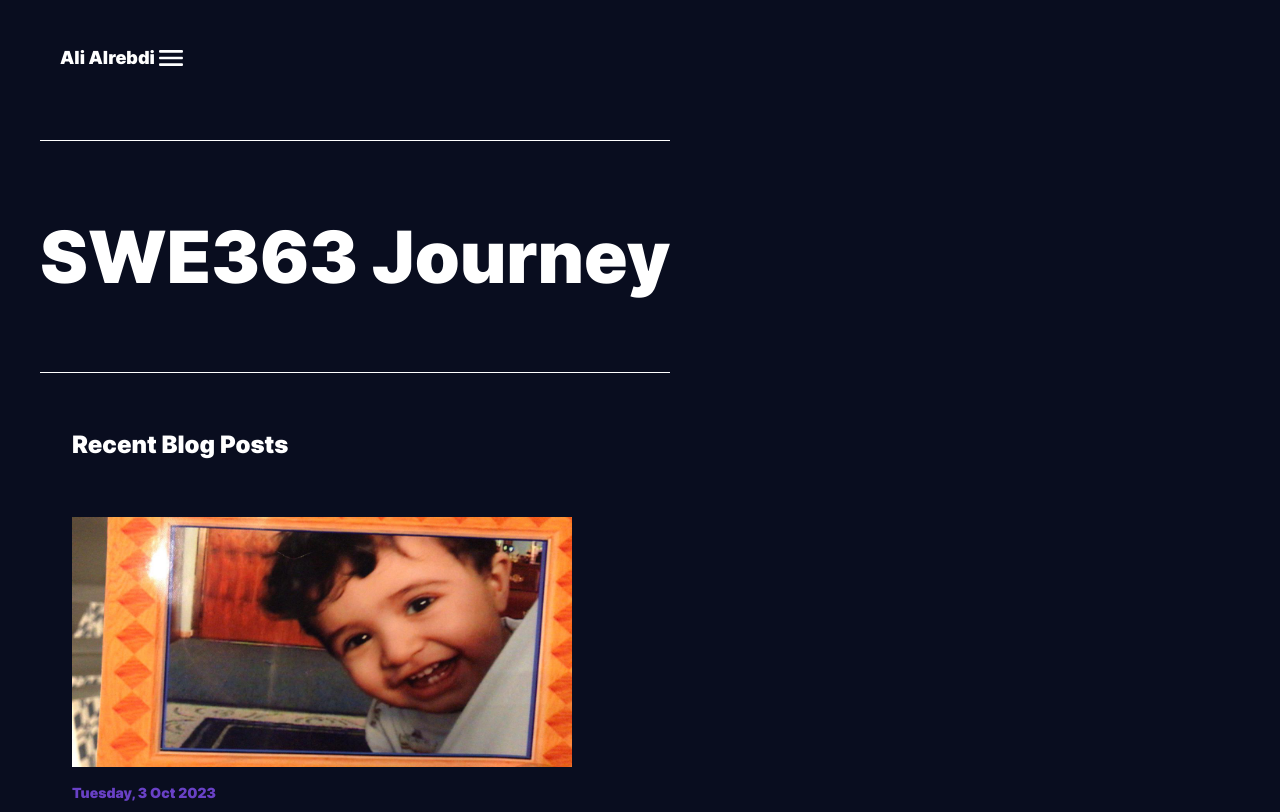
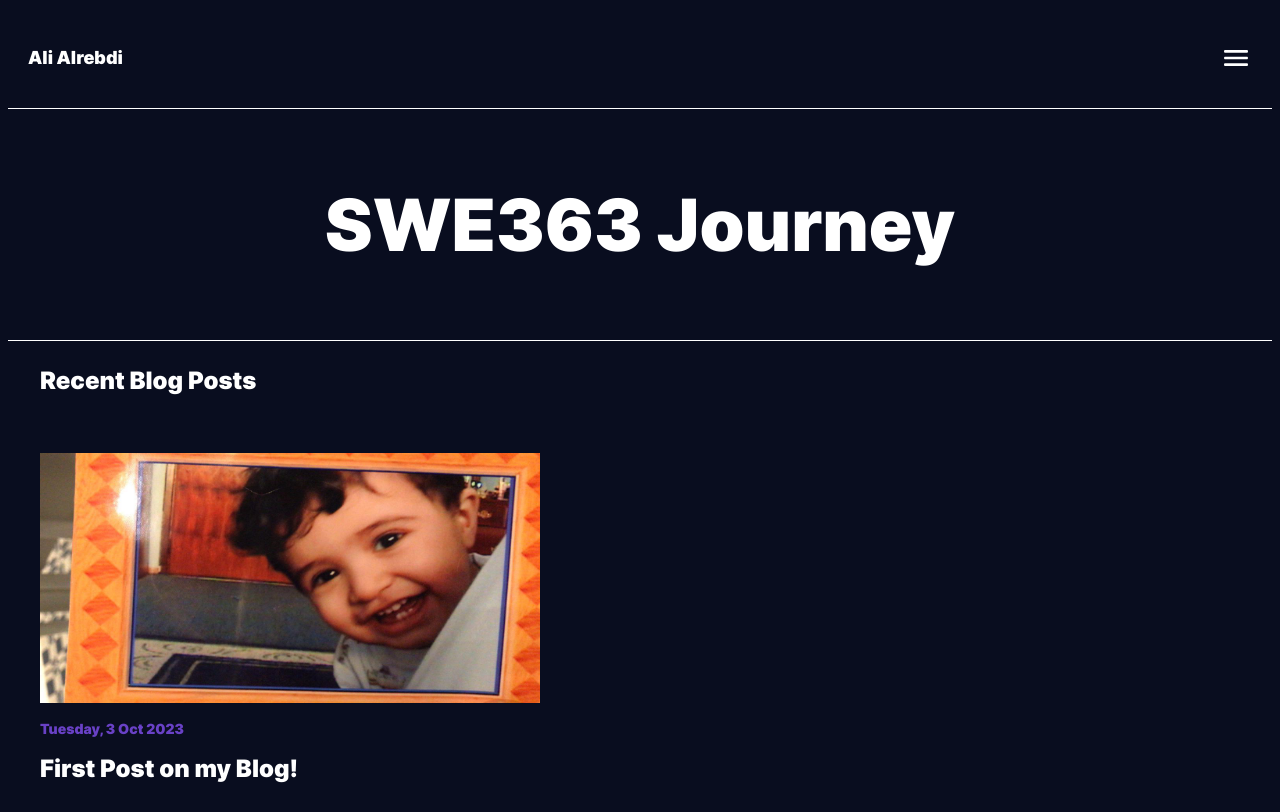
Before and after one commit to AliAlrebdi/swe-363-231, a plain HTML site: page mainPage2ndVMobile.html in a window 1280 px wide. Shown: the top 812 px of the page. Drawn offline with Linux system fonts and the light colour scheme.

Commit message:
exercise 3 CSS4 updated

```diff
--- a/mainPage2ndVMobile.html
+++ b/mainPage2ndVMobile.html
@@ -15,7 +15,7 @@
             <div class="name">
                 <p>Ali Alrebdi</p>
             </div>
-            <svg xmlns="http://www.w3.org/2000/svg" width="32" height="32" viewBox="0 0 32 32" fill="none">
+            <svg xmlns="http://www.w3.org/2000/svg" width="32" height="32" viewBox="0 0 32 32" fill="none" class="svg">
                 <path d="M26.7333 14.667H5.26667C4.56711 14.667 4 15.2341 4 15.9337V16.067C4 16.7666 4.56711 17.3337 5.26667 17.3337H26.7333C27.4329 17.3337 28 16.7666 28 16.067V15.9337C28 15.2341 27.4329 14.667 26.7333 14.667Z" fill="white"/>
                 <path d="M26.7333 21.333H5.26667C4.56711 21.333 4 21.9001 4 22.5997V22.733C4 23.4326 4.56711 23.9997 5.26667 23.9997H26.7333C27.4329 23.9997 28 23.4326 28 22.733V22.5997C28 21.9001 27.4329 21.333 26.7333 21.333Z" fill="white"/>
                 <path d="M26.7333 8H5.26667C4.56711 8 4 8.56711 4 9.26667V9.4C4 10.0996 4.56711 10.6667 5.26667 10.6667H26.7333C27.4329 10.6667 28 10.0996 28 9.4V9.26667C28 8.56711 27.4329 8 26.7333 8Z" fill="white"/>
--- a/mobile.css
+++ b/mobile.css
@@ -7,12 +7,7 @@
 body {
     background-color: #090D1F;
     color: #FFF;
-    display: flex;
-    padding: 0px 32px;
-    flex-direction: column;
-    align-items: flex-start;
-    gap: 32px;
-    align-self: stretch;
+
 }
 
 .navbar {
@@ -21,7 +16,13 @@
     justify-content: space-between;
     align-items: center;
 }
-
+.svg {
+    display: flex;
+    width: 32px;
+    height: 32px;
+    justify-content: center;
+    align-items: flex-end;
+}
 .name {
     color: #FFF;
     font-family: Inter;
```
